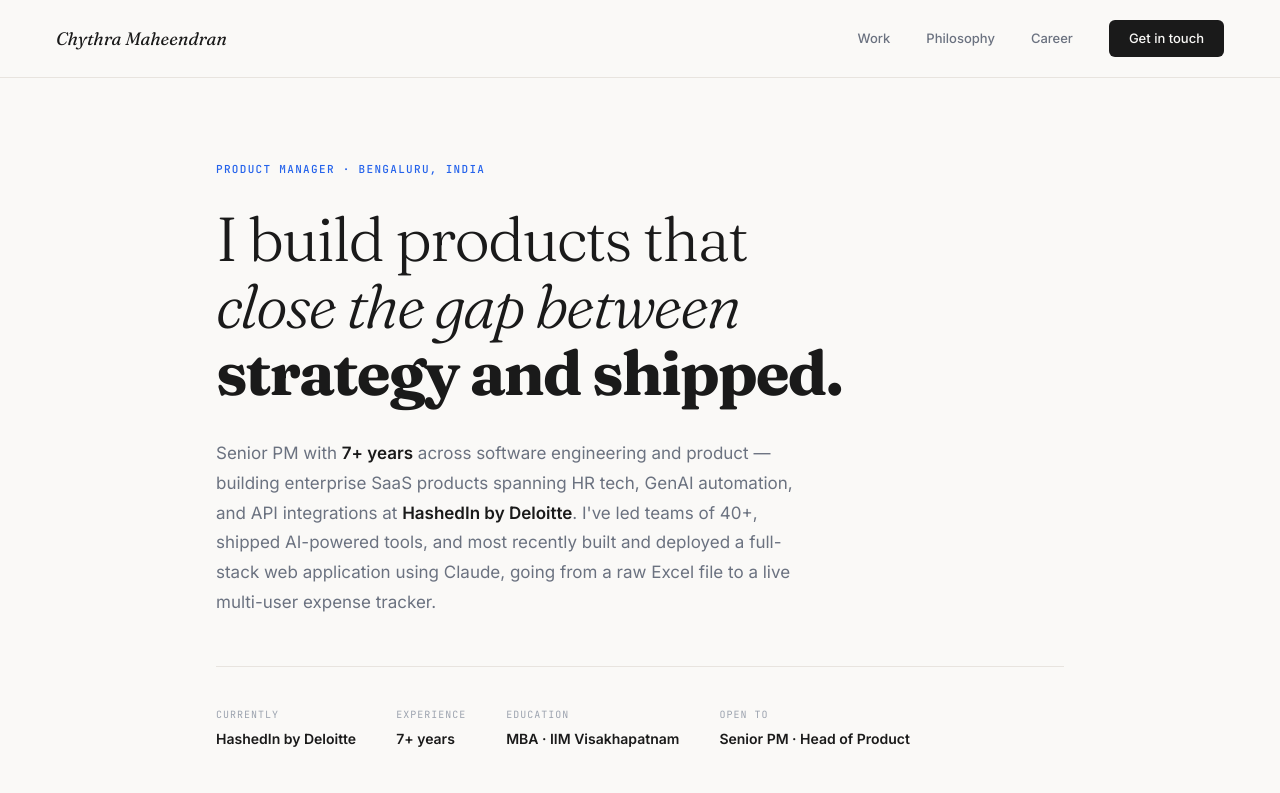
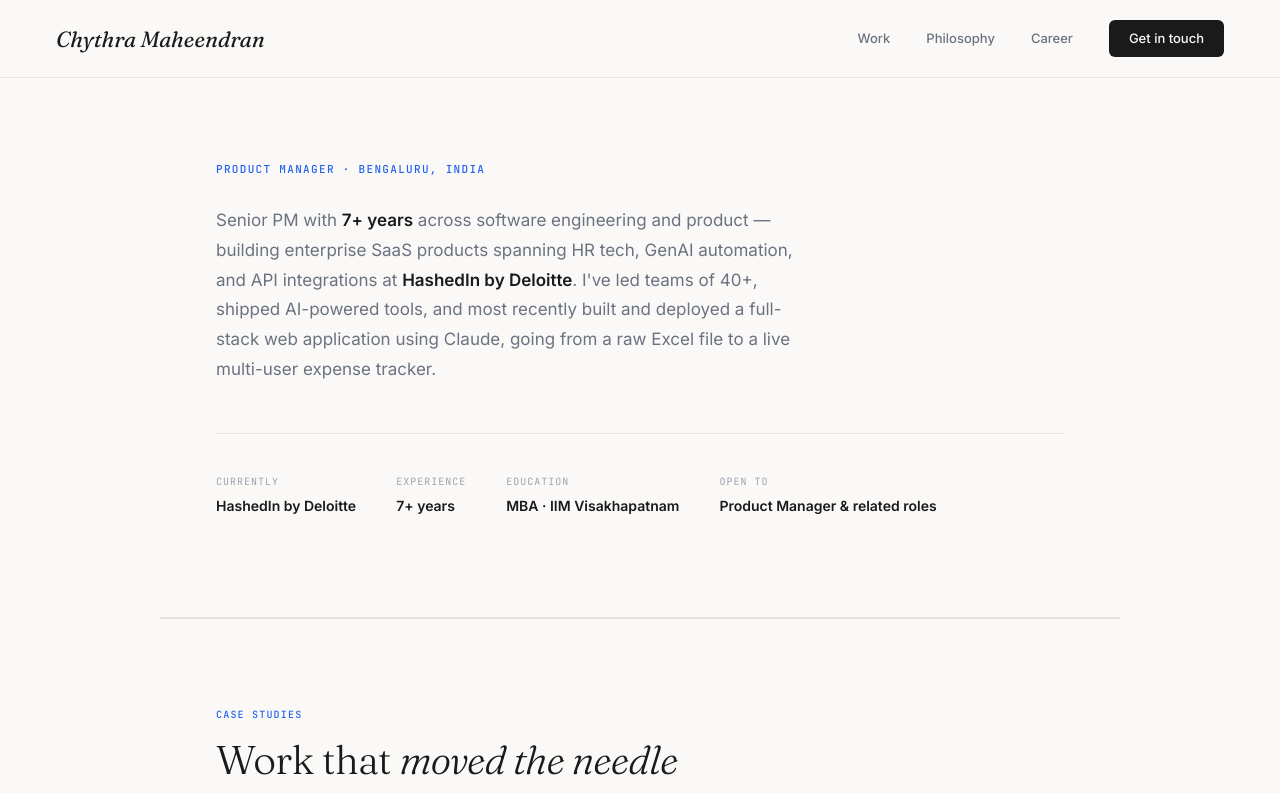
Before and after one commit to chythramaheendran/chythramaheendran.github.io, a plain HTML site: page index.html in a window 1280 px wide. Shown: the top 793 px of the page. Drawn offline with Linux system fonts and the light colour scheme.

Commit message:
Add files via upload

```diff
--- a/index.html
+++ b/index.html
@@ -23,7 +23,7 @@ nav{position:fixed;top:0;left:0;right:0;z-index:100;
   display:flex;align-items:center;justify-content:space-between;
   padding:20px 56px;background:rgba(250,249,247,.92);
   backdrop-filter:blur(10px);border-bottom:1px solid var(--rule)}
-.nav-name{font-family:var(--fd);font-size:18px;font-weight:400;font-style:italic}
+.nav-name{font-family:var(--fd);font-size:22px;font-weight:700;font-style:italic}
 .nav-links{display:flex;gap:36px;align-items:center}
 .nav-links a{font-size:13px;font-weight:500;color:var(--muted);transition:color .2s}
 .nav-links a:hover{color:var(--ink)}
@@ -34,11 +34,11 @@ nav{position:fixed;top:0;left:0;right:0;z-index:100;
 .hero{max-width:960px;margin:0 auto;padding:160px 56px 100px;border-bottom:1px solid var(--rule)}
 .hero-label{font-family:var(--fm);font-size:11px;font-weight:500;color:var(--accent);
   letter-spacing:.12em;text-transform:uppercase;margin-bottom:28px}
-.hero-headline{font-family:var(--fd);font-size:clamp(36px,5.5vw,62px);
-  font-weight:300;line-height:1.08;letter-spacing:-.03em;color:var(--ink);margin-bottom:32px}
+.hero-headline{font-family:var(--fd);font-size:clamp(20px,2vw,24px);
+  font-weight:300;line-height:1.5;letter-spacing:-.01em;color:var(--ink);margin-bottom:32px}
 .hero-headline em{font-style:italic;font-weight:300}
 .hero-headline strong{font-weight:700;font-style:normal}
-.hero-body{font-size:17px;line-height:1.75;color:var(--muted);max-width:580px;margin-bottom:48px}
+.hero-body{font-size:17px;line-height:1.75;color:var(--muted);max-width:580px;margin-bottom:48px;margin-top:28px}
 .hero-body b{color:var(--ink);font-weight:600}
 .hero-meta{display:flex;gap:40px;flex-wrap:wrap;padding-top:40px;border-top:1px solid var(--rule)}
 .hero-meta-label{font-family:var(--fm);font-size:10px;color:var(--subtle);
@@ -192,11 +192,7 @@ footer{background:#111;padding:24px 56px;
 
 <div class="hero">
   <div class="hero-label">Product Manager · Bengaluru, India</div>
-  <h1 class="hero-headline">
-    I build products that<br>
-    <em>close the gap between</em><br>
-    <strong>strategy and shipped.</strong>
-  </h1>
+  <h1 class="hero-headline" style="display:none">I build products that <em>close the gap between</em> <strong>strategy and shipped.</strong></h1>
   <p class="hero-body">
     Senior PM with <b>7+ years</b> across software engineering and product — building enterprise SaaS products spanning HR tech, GenAI automation, and API integrations at <b>HashedIn by Deloitte</b>. I've led teams of 40+, shipped AI-powered tools, and most recently built and deployed a full-stack web application using Claude, going from a raw Excel file to a live multi-user expense tracker.
   </p>
@@ -215,7 +211,7 @@ footer{background:#111;padding:24px 56px;
     </div>
     <div class="hero-meta-item">
       <div class="hero-meta-label">Open to</div>
-      <div class="hero-meta-value">Senior PM · Head of Product</div>
+      <div class="hero-meta-value">Product Manager &amp; related roles</div>
     </div>
   </div>
 </div>
@@ -455,7 +451,7 @@ footer{background:#111;padding:24px 56px;
 
 <div class="contact-section" id="contact">
   <h2 class="contact-title">Let's build<br><em>something together</em></h2>
-  <p class="contact-sub">Open to senior PM and product leadership roles. Particularly interested in GenAI products, enterprise SaaS, and teams that value engineering depth.</p>
+  <p class="contact-sub">Open to Product Manager and related roles. Particularly interested in GenAI products, enterprise SaaS, and teams that value engineering depth.</p>
   <div class="contact-row">
     <a href="mailto:chythra.tm@gmail.com" class="contact-btn primary">✉ chythra.tm@gmail.com</a>
     <a href="https://linkedin.com/in/chythramaheendran" target="_blank" class="contact-btn secondary">LinkedIn →</a>
```
